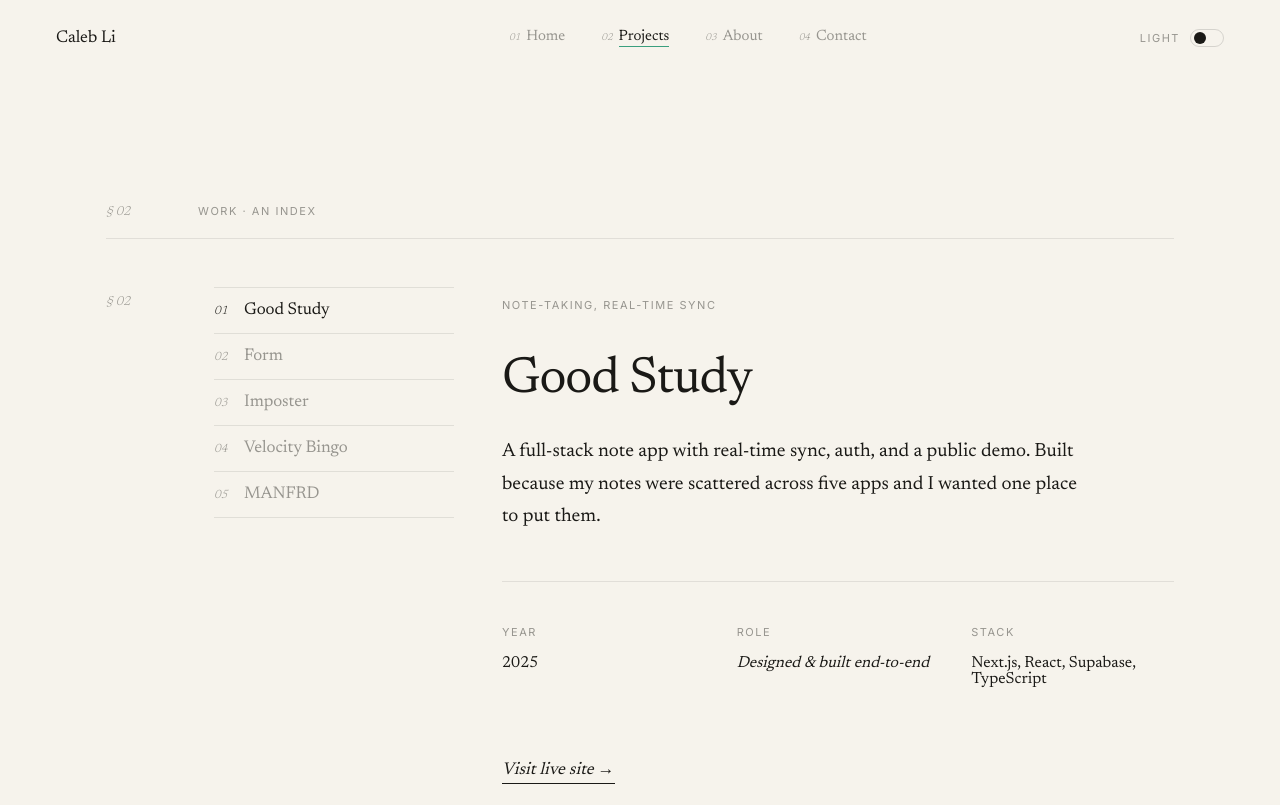
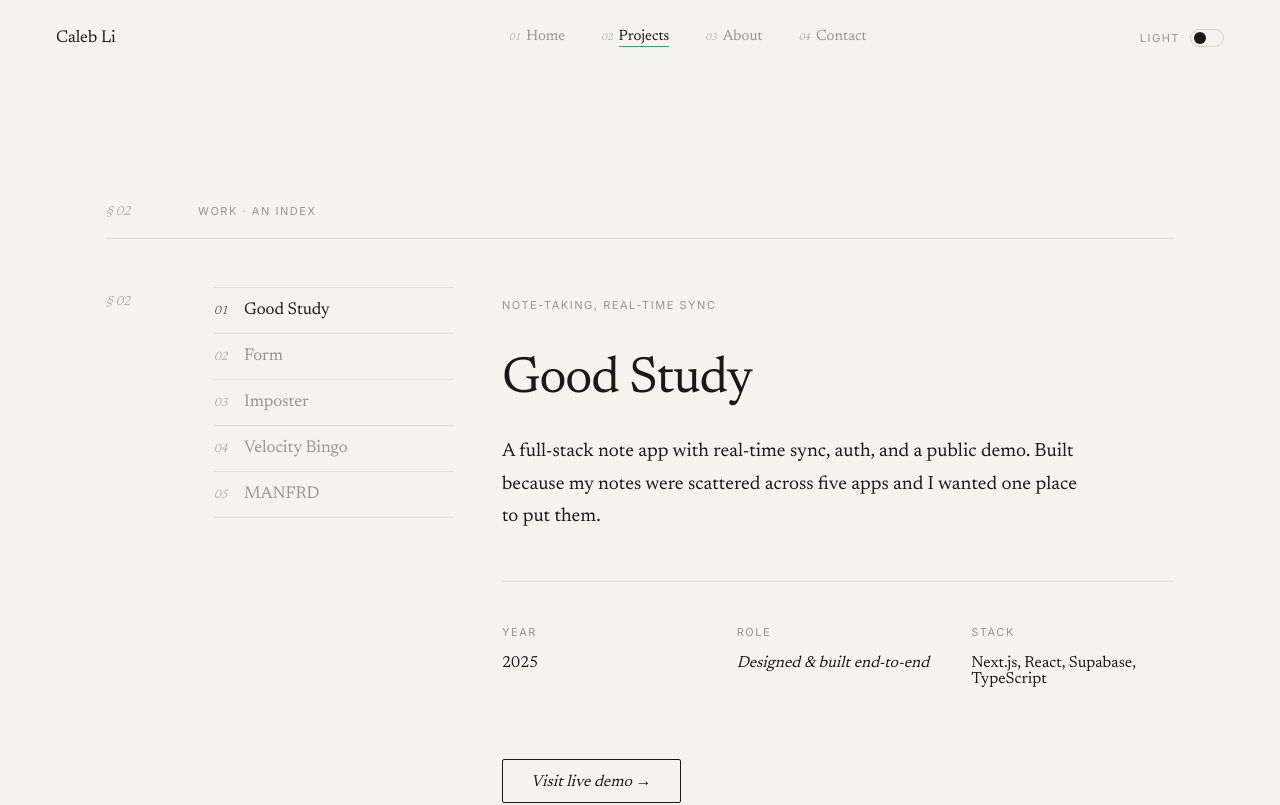
Before and after one commit to cc0b/portfolio, a Next.js app: page /projects in a window 1280 px wide. Shown: the top 805 px of the page. Built offline with nearby package versions, Linux system fonts and the light colour scheme.

Commit message:
changed view live site to a button and changed wording

```diff
--- a/src/app/projects/page.tsx
+++ b/src/app/projects/page.tsx
@@ -16,6 +16,7 @@ const projects = [
     role: 'Designed & built end-to-end',
     desc: 'A full-stack note app with real-time sync, auth, and a public demo. Built because my notes were scattered across five apps and I wanted one place to put them.',
     link: 'https://goodgoodstudy.vercel.app/demo',
+    linkLabel: 'Visit live demo →',
   },
   {
     id: 2,
@@ -26,6 +27,7 @@ const projects = [
     role: 'Lead developer, team of three',
     desc: "Proof of concept for an AI personal trainer — uses MediaPipe to analyse squat form live via webcam, counting reps and flagging good and bad technique. The broader vision: train models on labelled form videos across sports to make coaching accessible and injury prevention more affordable than a human trainer.",
     link: 'https://formchecker-demo.vercel.app/',
+    linkLabel: 'Visit live demo →',
   },
   {
     id: 3,
@@ -135,10 +137,15 @@ export default function Work() {
             {current.link && (
               <div style={{ marginTop: 56 }}>
                 <a href={current.link} target="_blank" rel="noreferrer" style={{
-                  fontFamily: SERIF, fontStyle: 'italic', fontSize: 17,
-                  color: 'var(--cl-text)', borderBottom: '1px solid var(--cl-text)', paddingBottom: 4,
+                  display: 'inline-block',
+                  fontFamily: SERIF, fontStyle: 'italic', fontSize: 16,
+                  color: 'var(--cl-text)',
+                  border: '1px solid var(--cl-text)',
+                  padding: '12px 28px',
+                  borderRadius: 2,
+                  transition: 'background 0.2s, color 0.2s',
                 }}>
-                  Visit live site →
+                  {current.linkLabel ?? 'Visit live site →'}
                 </a>
               </div>
             )}
```
